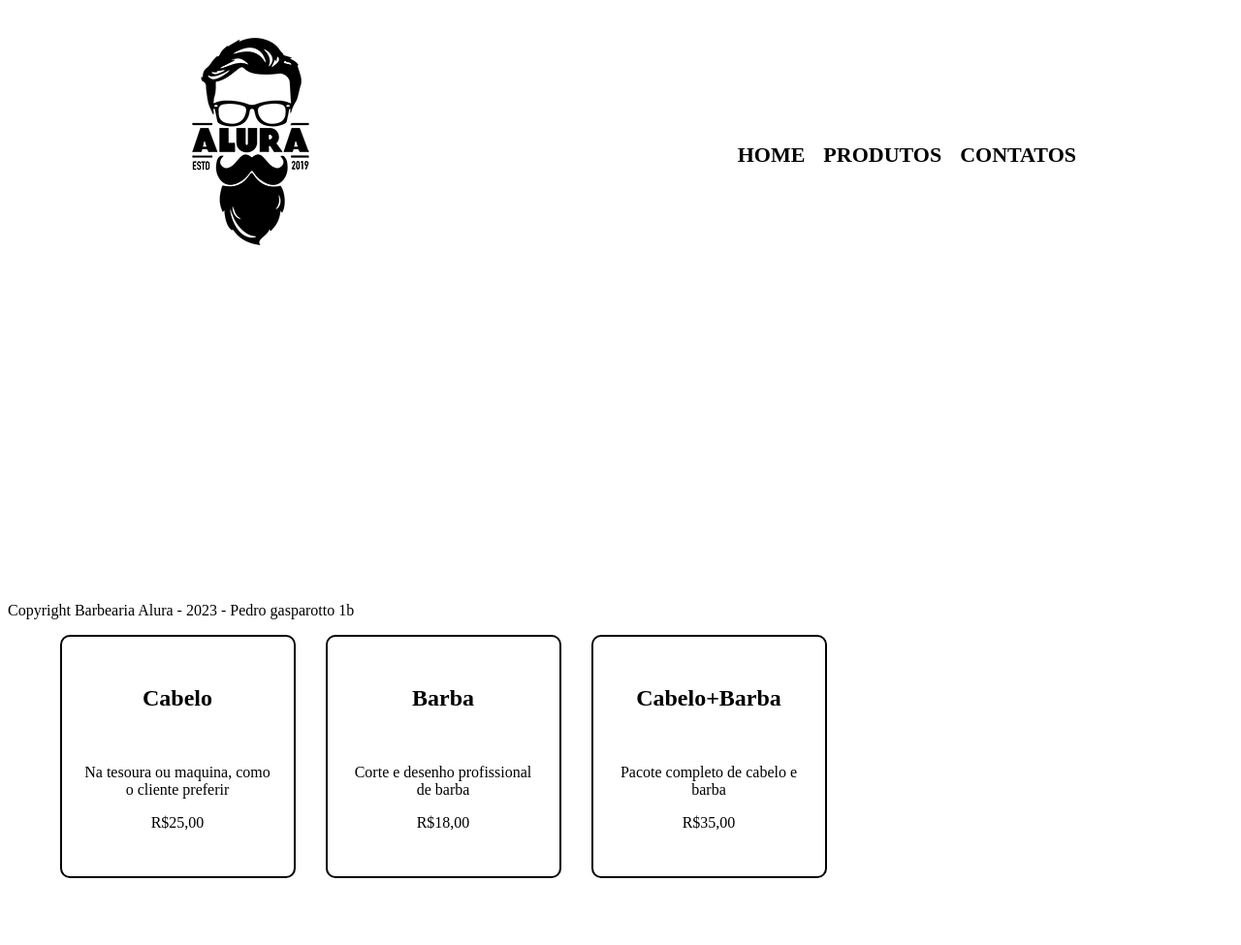
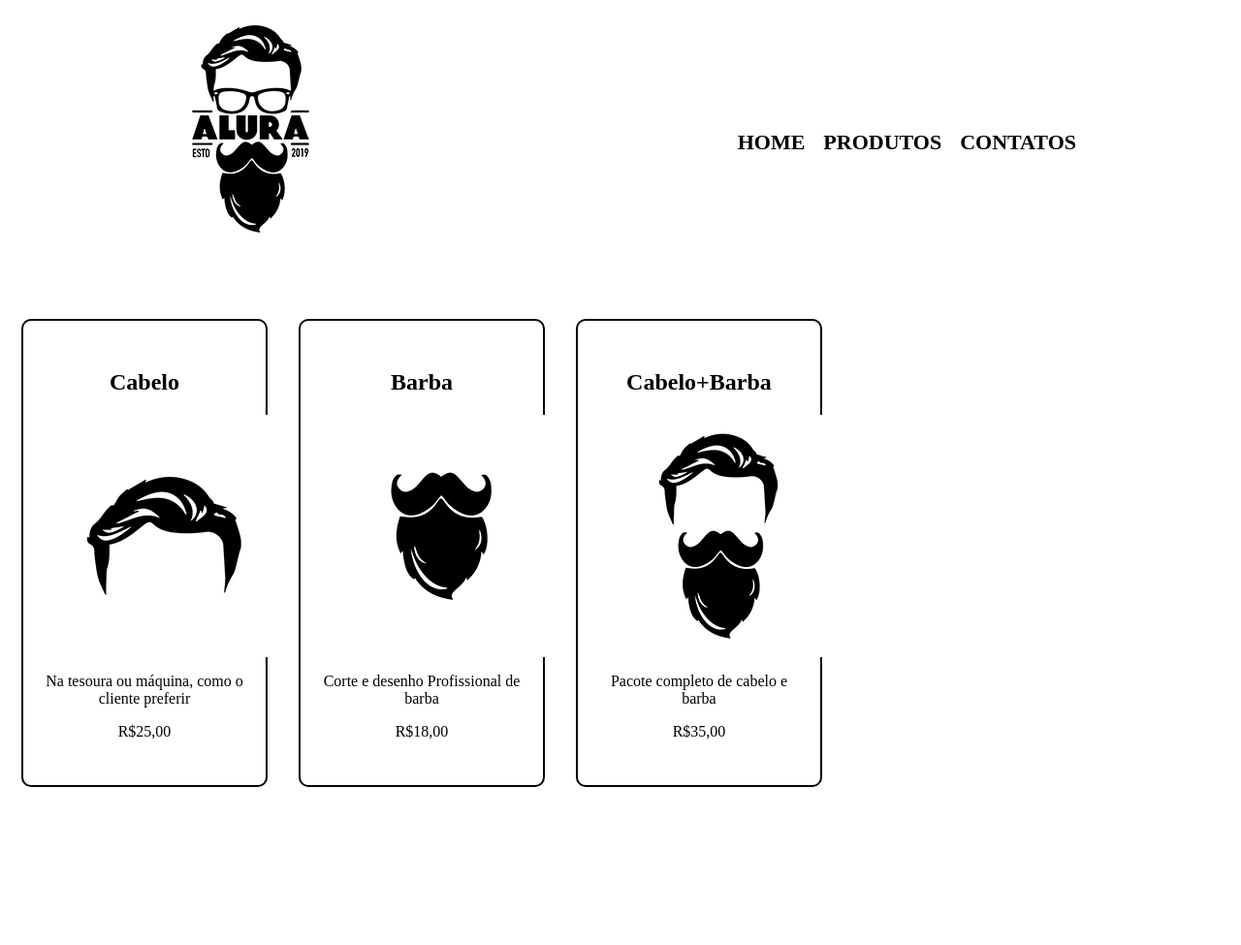
Before and after one commit to netopedrogaspar/barbearia-AluraHomePedrog1b, a plain HTML site: page Index.html in a window 1280 px wide. Shown: the top 975 px of the page at 97% size. Drawn offline with Linux system fonts and the light colour scheme.

Commit message:
Update Index.html
aa

```diff
--- a/Index.html
+++ b/Index.html
@@ -1,12 +1,11 @@
-<!DOCTYPE html>
 <html lang="en">
 <head>
 <meta charset="UTF-8">
-<meta http-equiv="X-UA-Compatible" content="IE=edge">
 <meta name="viewport" content="width=device-width, initial-scale=1.0">
 <title>Document</title>
 
 <link rel="stylesheet" href="style.css">
+
 
 </head>
 <body>
@@ -14,44 +13,38 @@
 
 <div class="caixa">
 
+
 <h1> <img src="logo.png" alt=""> </h1>
+
+
 
 <nav>
 <ul>
-<li><a href="">HOME</a></li>
-<li><a href="">PRODUTOS</a></li>
-<li><a href="">CONTATOS</a></li>
+<li><a href=" https://netopedrogaspar.github.io/Barbearia-alura1anoB/">HOME</a></li>
+<li> <a href="">PRODUTOS</a></li>
+<li> <a href="">CONTATOS</a></li>
 </ul>
 </nav>
+</div>
 
-</div>
 
 </header>
 
-<main class="produtos">
-<footer>
-<img src="logo-branco.png" alt="">
-<p>Copyright Barbearia Alura - 2023 - Pedro gasparotto 1b</p>
 
-
-</footer>
-
-
-<ul>
-
+<main>
+<ul class="produtos">
 <li>
 <h2>Cabelo</h2>
-<img class="foto" alt="">
-<p class="descrição">Na tesoura ou maquina, como o cliente
+<img class="foto" src="cabelo.jpg" alt="">
+<p class="descrição">Na tesoura ou máquina, como o cliente
 preferir </p>
 <p class="preço">R$25,00</p>
-
 </li>
 
 <li>
 <h2>Barba</h2>
-<img class="foto" alt="">
-<p class="descrição">Corte e desenho profissional de barba</p>
+<img class="foto" src="barba.jpg" alt="">
+<p class="descrição">Corte e desenho Profissional de barba</p>
 <p class="preço">R$18,00</p>
 
 
@@ -59,10 +52,9 @@ preferir </p>
 
 <li>
 <h2>Cabelo+Barba</h2>
-<img class="foto" alt="">
+<img class="foto" src="cabelo+barba.jpg" alt="">
 <p class="descrição">Pacote completo de cabelo e barba</p>
 <p class="preço">R$35,00</p>
-
 
 
 </li>
@@ -72,7 +64,17 @@ preferir </p>
 
 
 
+
+
 </main>
+
+<footer>
+<img src="logo-branco.png" alt="">
+<p>Copyright Barbearia Alura - 2023- pedrog</p>
+
+
+</footer>
+
 
 </body>
 </html>
```
